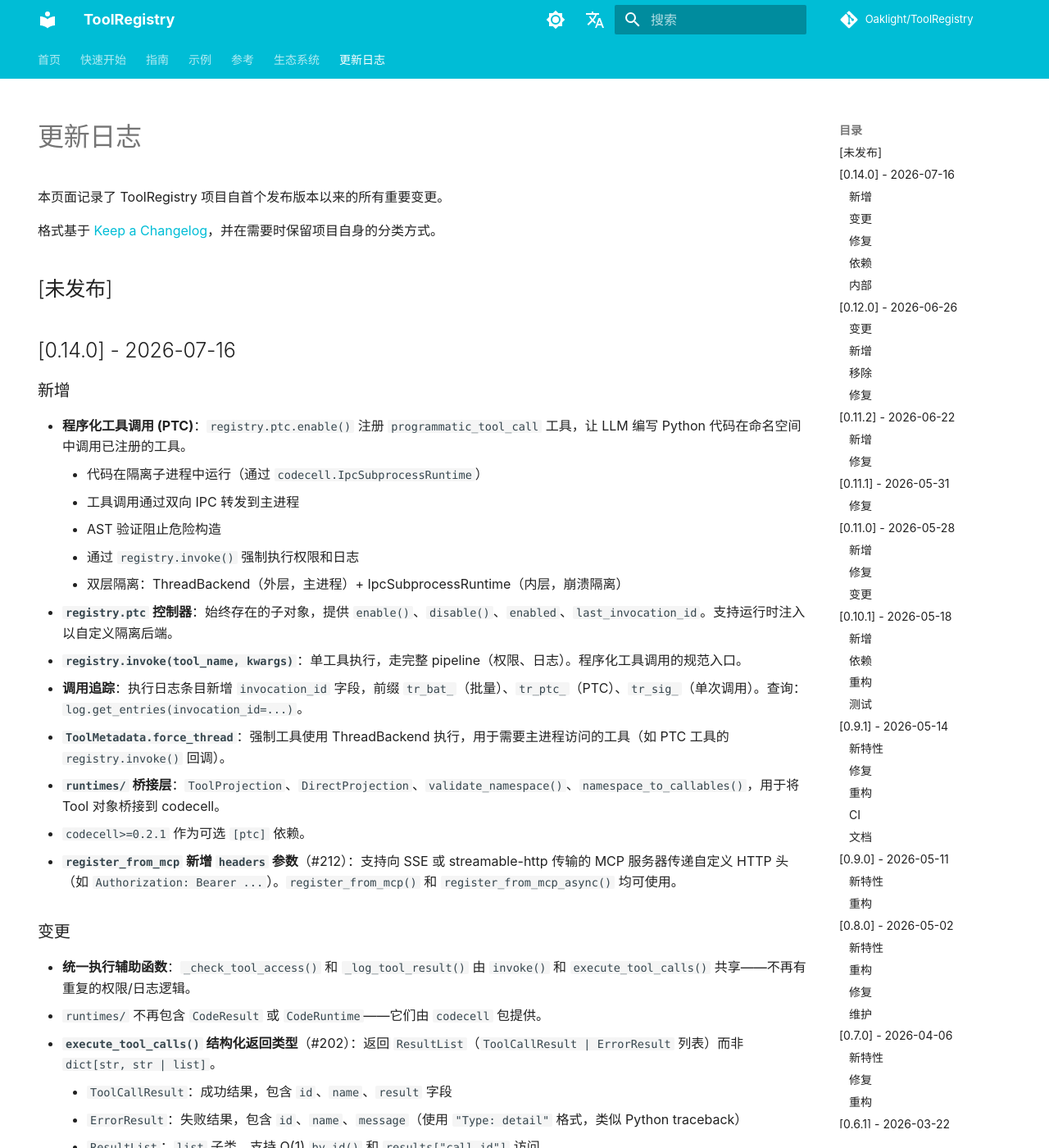
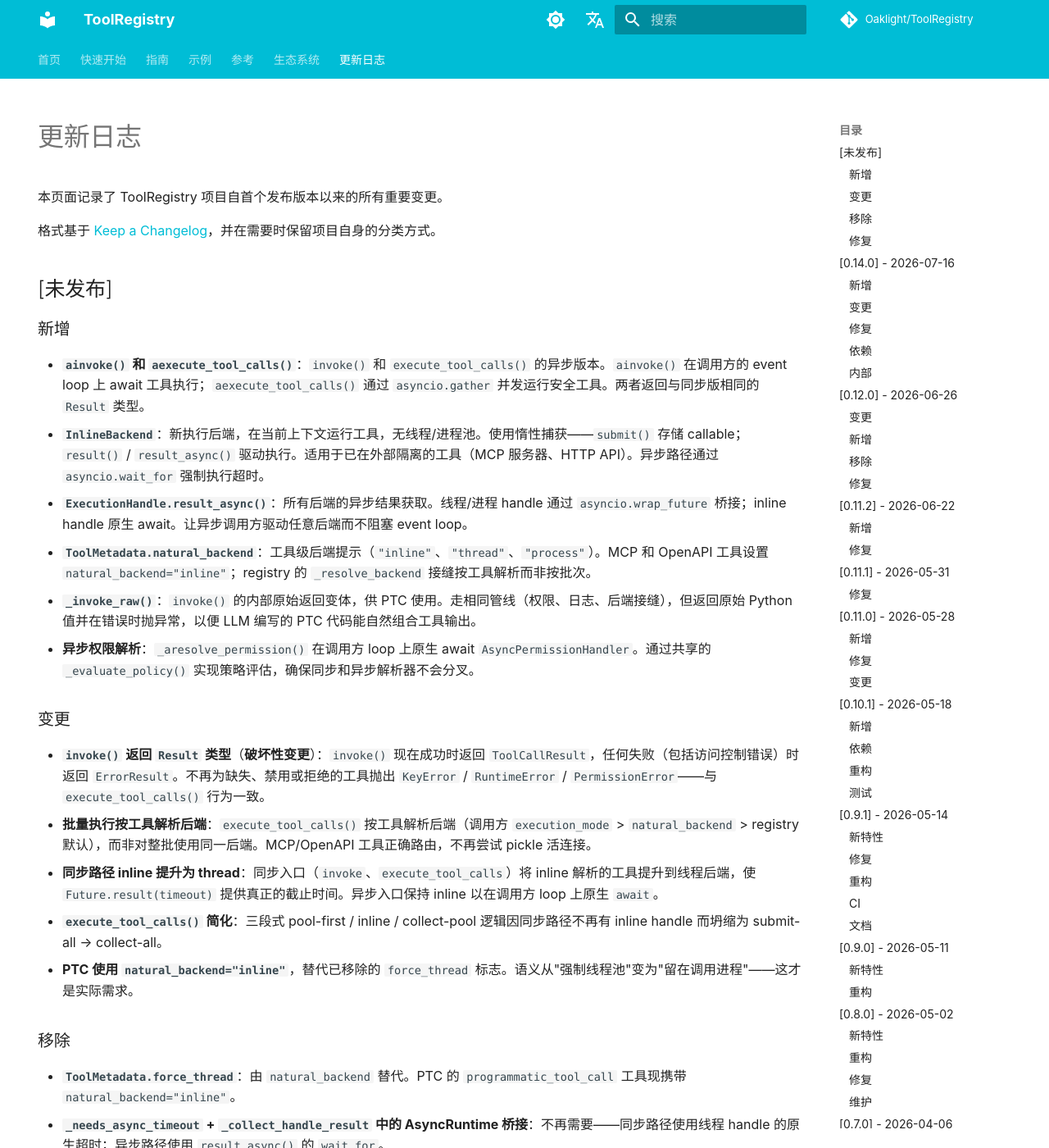
Before and after one commit to Oaklight/ToolRegistry, an MkDocs documentation site: the page built from docs/changelog.md, in a window 1280 px wide and 1400 px high. Shown: the whole window at 82% size. Built offline with MkDocs 1.6.1 and Material for MkDocs 9.7.7, drawn with Linux system fonts in a browser that asks for light colours; some web fonts are replaced; comment, search, counter and statistics services are not loaded; some of the changed text lies outside the part shown.

Commit message:
docs: add [未发布] changelog for execution-stack refactor

```diff
--- a/docs/changelog.md
+++ b/docs/changelog.md
@@ -15,6 +15,33 @@
 格式基于 [Keep a Changelog](https://keepachangelog.com/zh-CN/1.1.0/)，并在需要时保留项目自身的分类方式。
 
 ## [未发布]
+
+### 新增
+
+- **`ainvoke()` 和 `aexecute_tool_calls()`**：`invoke()` 和 `execute_tool_calls()` 的异步版本。`ainvoke()` 在调用方的 event loop 上 await 工具执行；`aexecute_tool_calls()` 通过 `asyncio.gather` 并发运行安全工具。两者返回与同步版相同的 `Result` 类型。
+- **`InlineBackend`**：新执行后端，在当前上下文运行工具，无线程/进程池。使用惰性捕获——`submit()` 存储 callable；`result()` / `result_async()` 驱动执行。适用于已在外部隔离的工具（MCP 服务器、HTTP API）。异步路径通过 `asyncio.wait_for` 强制执行超时。
+- **`ExecutionHandle.result_async()`**：所有后端的异步结果获取。线程/进程 handle 通过 `asyncio.wrap_future` 桥接；inline handle 原生 await。让异步调用方驱动任意后端而不阻塞 event loop。
+- **`ToolMetadata.natural_backend`**：工具级后端提示（`"inline"`、`"thread"`、`"process"`）。MCP 和 OpenAPI 工具设置 `natural_backend="inline"`；registry 的 `_resolve_backend` 接缝按工具解析而非按批次。
+- **`_invoke_raw()`**：`invoke()` 的内部原始返回变体，供 PTC 使用。走相同管线（权限、日志、后端接缝），但返回原始 Python 值并在错误时抛异常，以便 LLM 编写的 PTC 代码能自然组合工具输出。
+- **异步权限解析**：`_aresolve_permission()` 在调用方 loop 上原生 await `AsyncPermissionHandler`。通过共享的 `_evaluate_policy()` 实现策略评估，确保同步和异步解析器不会分叉。
+
+### 变更
+
+- **`invoke()` 返回 `Result` 类型**（**破坏性变更**）：`invoke()` 现在成功时返回 `ToolCallResult`，任何失败（包括访问控制错误）时返回 `ErrorResult`。不再为缺失、禁用或拒绝的工具抛出 `KeyError` / `RuntimeError` / `PermissionError`——与 `execute_tool_calls()` 行为一致。
+- **批量执行按工具解析后端**：`execute_tool_calls()` 按工具解析后端（调用方 `execution_mode` > `natural_backend` > registry 默认），而非对整批使用同一后端。MCP/OpenAPI 工具正确路由，不再尝试 pickle 活连接。
+- **同步路径 inline 提升为 thread**：同步入口（`invoke`、`execute_tool_calls`）将 inline 解析的工具提升到线程后端，使 `Future.result(timeout)` 提供真正的截止时间。异步入口保持 inline 以在调用方 loop 上原生 `await`。
+- **`execute_tool_calls()` 简化**：三段式 pool-first / inline / collect-pool 逻辑因同步路径不再有 inline handle 而坍缩为 submit-all → collect-all。
+- **PTC 使用 `natural_backend="inline"`**，替代已移除的 `force_thread` 标志。语义从"强制线程池"变为"留在调用进程"——这才是实际需求。
+
+### 移除
+
+- **`ToolMetadata.force_thread`**：由 `natural_backend` 替代。PTC 的 `programmatic_tool_call` 工具现携带 `natural_backend="inline"`。
+- **`_needs_async_timeout` + `_collect_handle_result` 中的 AsyncRuntime 桥接**：不再需要——同步路径使用线程 handle 的原生超时；异步路径使用 `result_async()` 的 `wait_for`。
+
+### 修复
+
+- **多 MCP/OpenAPI 源的同步注册**（#217、#220）：用共享的 `AsyncRuntime` 单例替代每次调用创建/销毁事件循环的模式。顺序 `register_from_mcp()` 调用不再因 anyio 状态污染导致 `CancelledError`。
+- **Inline 后端超时被静默忽略**（#233）：`InlineBackend.submit()` 接受 `timeout` 参数但直接丢弃——`metadata.timeout` 对所有 inline 工具无效。现在在异步路径通过 `asyncio.wait_for` 强制执行，在同步路径通过线程后端提升实现。
 
 ## [0.14.0] - 2026-07-16
 
```
